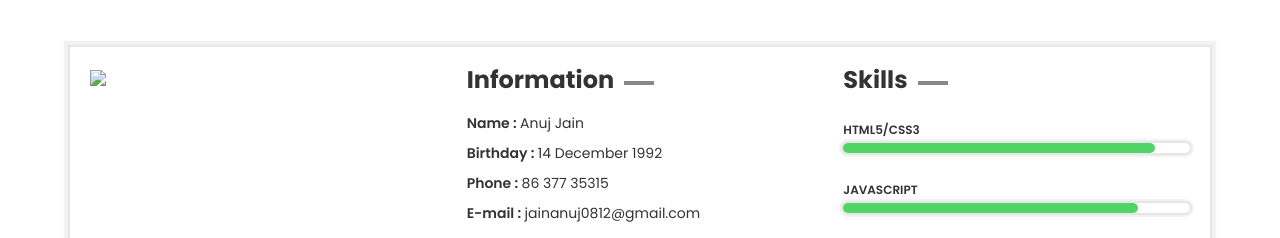
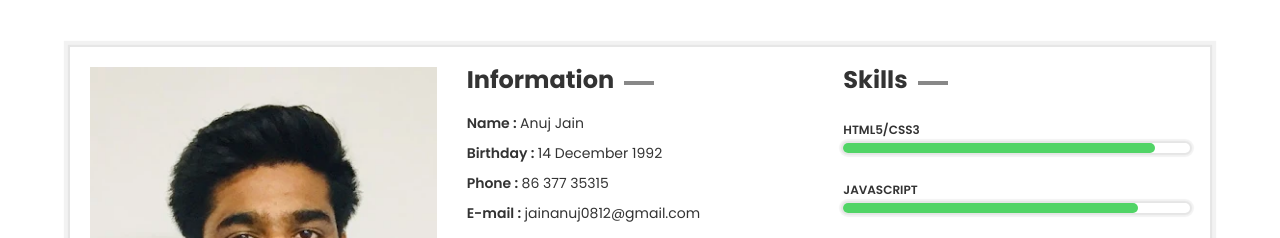
Before and after one commit to jainanuj0812/portfolio, a plain HTML site: page index.html in a window 1280 px wide. Shown: the part 1091-1329 px from the top of the page. Drawn offline with Linux system fonts and the light colour scheme; no server answers.

Commit message:
Update index.html

```diff
--- a/index.html
+++ b/index.html
@@ -109,7 +109,7 @@
       <div class="row">
         <div class="col-md-4">
           <div class="avtar">
-            <img src="static/img/user-avtar.jpg">
+            <img src="static/img/user_avtar.webp">
           </div>
         </div>
         <div class="col-md-4">
```
